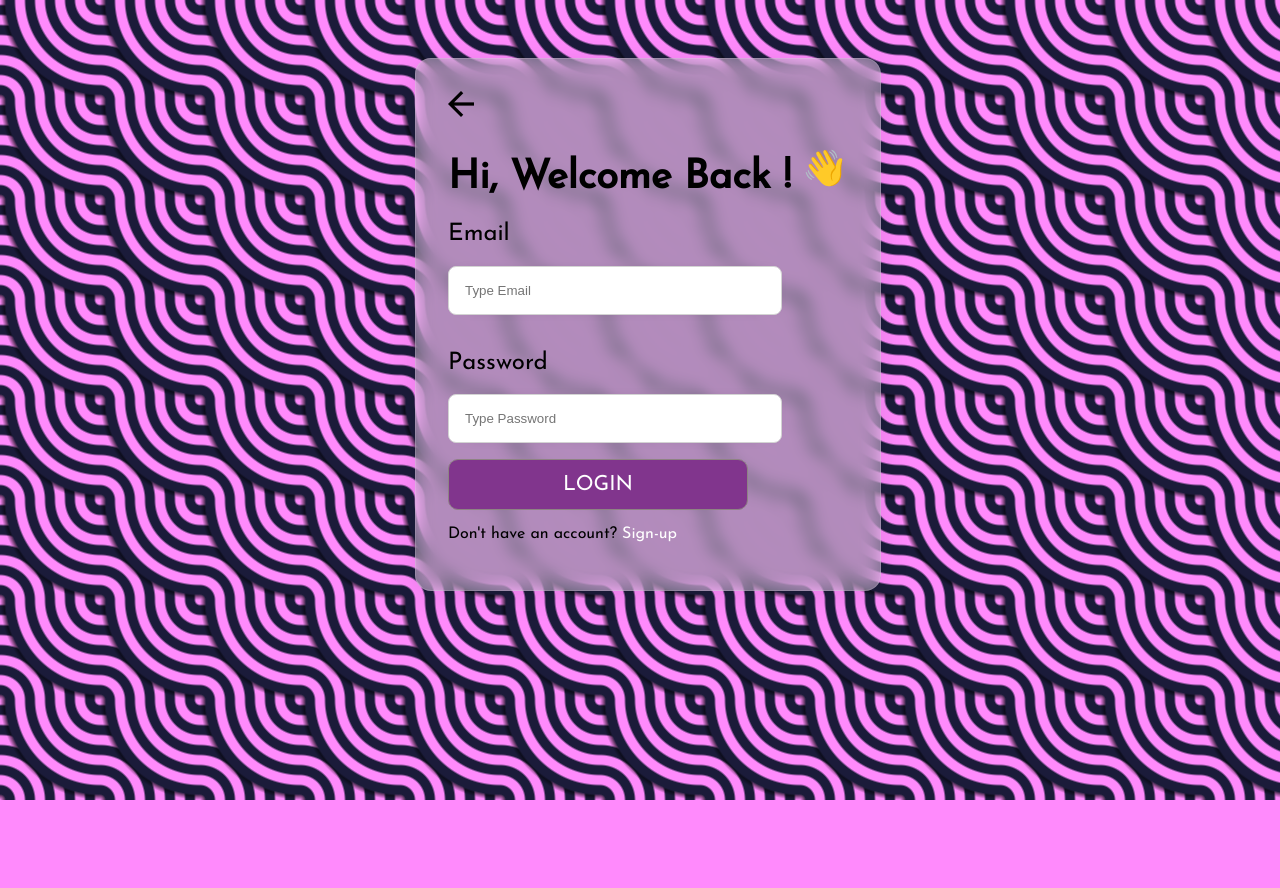
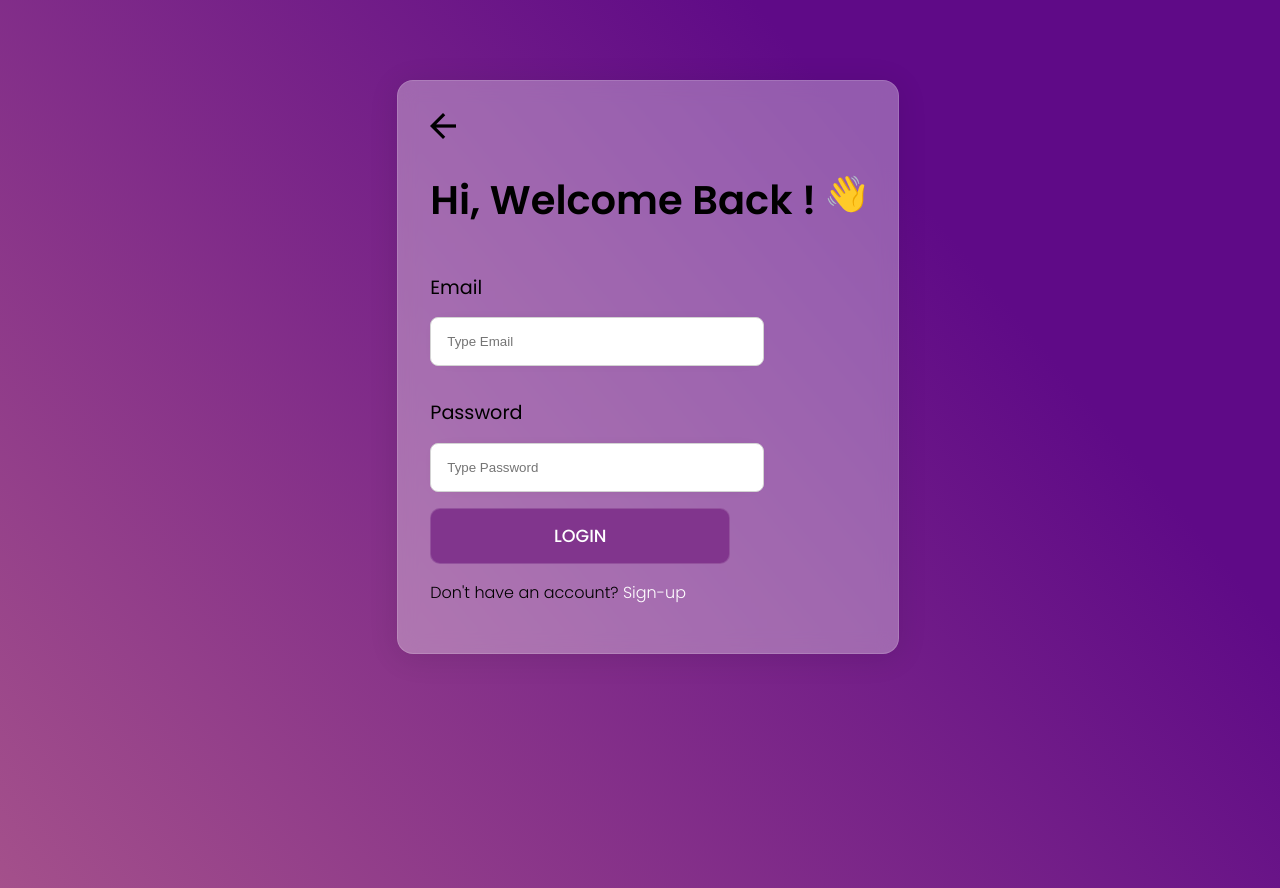
Before and after one commit to el3ctr0-8yt3/SWAPP, a React (Vite) app in the folder frontend/: page /signin in a window 1280 px wide. Before the commit the page ends 800 px from the top, so only its background shows below. Built offline with nearby package versions, Linux system fonts and the light colour scheme.

Commit message:
Enhanced Styling

```diff
--- a/frontend/src/Pages/CreateOffer.jsx
+++ b/frontend/src/Pages/CreateOffer.jsx
@@ -71,6 +71,7 @@ const CreateOffer = () => {
   }, [isAuthenticated]);
 
     return (
+      <div class="cont">
         <div class="box1">
             <div class="box2">
                 <Link to="/dashboard">
@@ -127,6 +128,7 @@ const CreateOffer = () => {
                 </div>
             </div>
         </div>
+        </div>
     );
 };
 
--- a/frontend/src/Pages/Dashboard.jsx
+++ b/frontend/src/Pages/Dashboard.jsx
@@ -69,13 +69,11 @@ const Dashboard = () => {
     };
 
     return (
+
         <div class="box1">
-
         <div class="box2">
         <Link onClick={signout} to="/"><img src={back}></img></Link>
-
             <h1>Browse Offers</h1>
-
             <div>
                 {isAuthenticated ? (
                     <>
@@ -95,6 +93,7 @@ const Dashboard = () => {
             </div>
         </div>
         </div>
+
     );
 };
 
--- a/frontend/src/Pages/Home.jsx
+++ b/frontend/src/Pages/Home.jsx
@@ -2,13 +2,16 @@ import React from "react";
 import { Link } from "react-router-dom";
 import './app.css';
 import logo from '../Components/swapp.png'
+import x from '../Components/1.png'
 function Home() {
     return (
+        <div class="cont">
+            <div class="box12">
+            <img class="x" src={x}></img>
+            </div>
             <div class="box1">
-
                 <div class="box2">
                     <div class="lgbox"><img class="lg" src={logo}></img></div>
-
                     <h2 id='h'>Getting the right courses, Easier than ever !</h2>
                     <div class="box3">
                         <button class='purplebtn'>
@@ -20,6 +23,7 @@ function Home() {
                     </div>
                 </div>
             </div>
+        </div>
     );
 }
 
--- a/frontend/src/Pages/SignIn.jsx
+++ b/frontend/src/Pages/SignIn.jsx
@@ -44,6 +44,7 @@ const SignIn = () => {
     };
 
     return (
+        <div class="cont">
         <div class="box1">
         <div class="box2">
         <Link to="/"><img src={back}></img></Link>
@@ -63,7 +64,7 @@ const SignIn = () => {
             </form>
 
         </div>
-        </div>
+        </div></div>
     );
 };
 
--- a/frontend/src/Pages/SignUp.jsx
+++ b/frontend/src/Pages/SignUp.jsx
@@ -66,6 +66,7 @@ const SignUp = () => {
         }
     };
     return (
+
         <div class="box1">
             <div class="box2">
                 <Link to="/">
--- a/frontend/src/Pages/app.css
+++ b/frontend/src/Pages/app.css
@@ -1,51 +1,47 @@
-@import url("https://fonts.googleapis.com/css?family=Josefin+Sans");
+@import url('https://fonts.googleapis.com/css2?family=Poppins:ital,wght@0,300;0,400;0,500;0,600;0,700;1,400;1,700&display=swap');
+
+::-webkit-scrollbar {
+    width: 5px;
+  }
+  ::-webkit-scrollbar-track {
+    background: #f1f1f1;
+    border-radius: 10px;
+  }
+  ::-webkit-scrollbar-thumb {
+    background: #888888;
+    /* border-radius: 10px; */
+  }
+  ::-webkit-scrollbar-thumb:hover {
+    background: #555;
+  }
 
 body {
     width: 100%;
-    height: 100%;
+    height: 100vh;
     overflow-x: hidden;
-    --s: 100px; /* control the size */
-    --c1: #ff8afc;
-    --c2: #1b1b3a;
-    --_g: var(--c2) 6% 14%, var(--c1) 16% 24%, var(--c2) 26% 34%,
-        var(--c1) 36% 44%, var(--c2) 46% 54%, var(--c1) 56% 64%,
-        var(--c2) 66% 74%, var(--c1) 76% 84%, var(--c2) 86% 94%;
-    background: radial-gradient(
-            100% 100% at 100% 0,
-            var(--c1) 4%,
-            var(--_g),
-            #0008 96%,
-            #0000
-        ),
-        radial-gradient(
-                100% 100% at 0 100%,
-                #0000,
-                #0008 4%,
-                var(--_g),
-                var(--c1) 96%
-            )
-            var(--c1);
-    background-size: var(--s) var(--s);
-    opacity: 100%;
+    background-color: #a4508b;
+    background-image: linear-gradient(-310deg, #a4508b 0%, #5f0a87 74%);
+
+    /* border: black 1px solid; */
 }
 h1 {
     color: #000;
-    font-family: "Josefin Sans";
+    font-family:"Poppins", sans-serif;
     font-size: 2.5rem;
     font-weight: 600;
-    margin-bottom: 1%;
+
 }
 h2 {
     color: #000;
-    font-family: "Josefin Sans";
-    font-size: 1.5rem;
-    font-weight: 200;
+    font-family: "Poppins", sans-serif;
+    font-size: 1.2rem;
+    font-weight: 400;
 }
 p {
     color: #000;
-    font-family: "Josefin Sans";
+    font-family: "Poppins", sans-serif;
     font-size: 1rem;
-    font-weight: 100;
+    font-weight: 300;
 }
 .purplebtn {
     display: flex;
@@ -55,17 +51,19 @@ p {
     justify-content: center;
     align-items: center;
     border-radius: 0.625rem;
-    border: 0.658px solid #8e8383;
+    border: 1px solid rgba(255, 255, 255, 0.14);
     background: #81358d;
     color: #fff;
-    font-family: "Josefin Sans";
-    font-size: 1.3rem;
-    font-weight: 200;
+    font-family: "Poppins", sans-serif;
+    font-size: 1.1rem;
+    font-weight: 500;
 }
 .purplebtn:active {
-    scale: 95%;
+    border:white 1px solid;
 }
-
+.purplebtn:hover{
+    scale:98%;
+}
 .greenbtn {
     width: fit-content;
     min-width: 50px;
@@ -74,14 +72,13 @@ p {
     border: 0.658px solid #8e8383;
     background: #18a800;
     color: #fff;
-    font-family: "Josefin Sans";
+    font-family: "Poppins", sans-serif;
     font-size: 1rem;
-    font-weight: 100;
+    font-weight: 500;
 }
 .greenbtn:hover {
-    opacity: 90%;
+    opacity: 85%;
 }
-
 .greenbtn:active {
     scale: 95%;
     opacity: 100%;
@@ -96,7 +93,7 @@ p {
     transition: all 0.3s cubic-bezier(0.19, 1, 0.22, 1);
     box-shadow: 0px 0px 20px -18px;
     margin-bottom: 1rem;
-    appearance: textfield;
+    appearance:textfield;
 }
 .txtbox:hover {
     border: 1.5px solid rgb(97, 97, 97);
@@ -109,19 +106,43 @@ p {
 .otp-btn {
     width: 90px;
     margin-left: 10px;
-    border-radius: 10px;
+    border-radius: 0.5rem;
     height: 50px;
-    background: #fff;
-    color: #717171;
+    border: 0.658px solid #8e8383;
+    color:white;
+    background: #18a800;
+}
+.otp-btn:hover{
+    opacity: 90%;
 }
 
+.otp-btn:active{
+  transform: scale(0.97);
+}
+
+.cont{
+    /* border: black 1px solid; */
+    display: flex;
+    justify-content:space-evenly;
+    margin-top: 5em;
+    margin-left: 20em;
+    margin-right: 20em;
+
+}
+.box12{
+
+}
+.x{
+
+    /* border: black 5px solid; */
+}
 .box1 {
     display: flex;
     align-items: center;
     justify-content: center;
+
 }
 .box2 {
-    margin-top: 50px;
     min-width: 400px;
     display: flex;
     width: fit-content;
@@ -134,6 +155,7 @@ p {
     backdrop-filter: blur(9.8px);
     -webkit-backdrop-filter: blur(9.8px);
     border: 1px solid rgba(255, 255, 255, 0.14);
+
 }
 .box3 {
     margin-top: 200px;
@@ -152,7 +174,7 @@ p {
     min-height: 100px;
     padding: 0.8em;
     background: #ffffff;
-    border-radius: 16px;
+    border-radius: 12px;
     margin-bottom: 10px;
     position: relative;
     overflow: visible;
@@ -160,7 +182,7 @@ p {
     font-family: "Calibri";
 }
 .lgbox {
-    margin-top: 100px;
+    margin-top: 3rem;
     display: flex;
     align-items: center;
     justify-content: center;
@@ -180,78 +202,3 @@ a:active {
     color: white;
     opacity: 80%;
 }
-
-/* Chrome, Safari, Edge, Opera */
-input::-webkit-outer-spin-button,
-input::-webkit-inner-spin-button {
-    -webkit-appearance: none;
-    margin: 0;
-}
-
-/* Define scrollbar track */
-::-webkit-scrollbar {
-    width: 5px; /* Width of the scrollbar */
-}
-
-/* Define scrollbar handle */
-::-webkit-scrollbar-thumb {
-    background-color: #888; /* Color of the scrollbar handle */
-    border-radius: 5px; /* Rounded corners */
-}
-
-/* Define scrollbar track on Firefox */
-/* For Firefox, you need to use a pseudo-element to style the scrollbar */
-/* Note: This will only work in Firefox */
-* {
-    scrollbar-width: thin; /* Make scrollbar thin */
-}
-
-*::-moz-scrollbar-thumb {
-    background-color: #888; /* Color of the scrollbar handle */
-    border-radius: 5px; /* Rounded corners */
-}
-
-/* Define scrollbar handle */
-::-webkit-scrollbar-thumb {
-    background-color: #888; /* Color of the scrollbar handle */
-    border-radius: 10px; /* Rounded corners */
-}
-
-/* Define scrollbar track on Firefox */
-/* For Firefox, you need to use a pseudo-element to style the scrollbar */
-/* Note: This will only work in Firefox */
-*::-moz-scrollbar-thumb {
-    background-color: #888; /* Color of the scrollbar handle */
-    border-radius: 10px; /* Rounded corners */
-}
-
-/* Define scrollbar track */
-::-webkit-scrollbar {
-    width: 5px; /* Width of the scrollbar */
-}
-
-/* Define scrollbar handle */
-::-webkit-scrollbar-thumb {
-    background-color: #888; /* Color of the scrollbar handle */
-    border-radius: 10px; /* Rounded corners */
-}
-
-/* Define scrollbar track on Firefox */
-/* For Firefox, you need to use a pseudo-element to style the scrollbar */
-/* Note: This will only work in Firefox */
-*::-moz-scrollbar-thumb {
-    background-color: #888; /* Color of the scrollbar handle */
-    border-radius: 10px; /* Rounded corners */
-}
-
-/* Define scrollbar corner for WebKit-based browsers */
-::-webkit-scrollbar-corner {
-    background-color: transparent; /* Make scrollbar corner transparent */
-}
-
-/* Define scrollbar corner for Firefox */
-* {
-    scrollbar-corner {
-        background-color: transparent; /* Make scrollbar corner transparent */
-    }
-}
```
Also changed, not shown: frontend/src/Components/1.png (added). Lines whose indentation alone changed are shown as unchanged.
